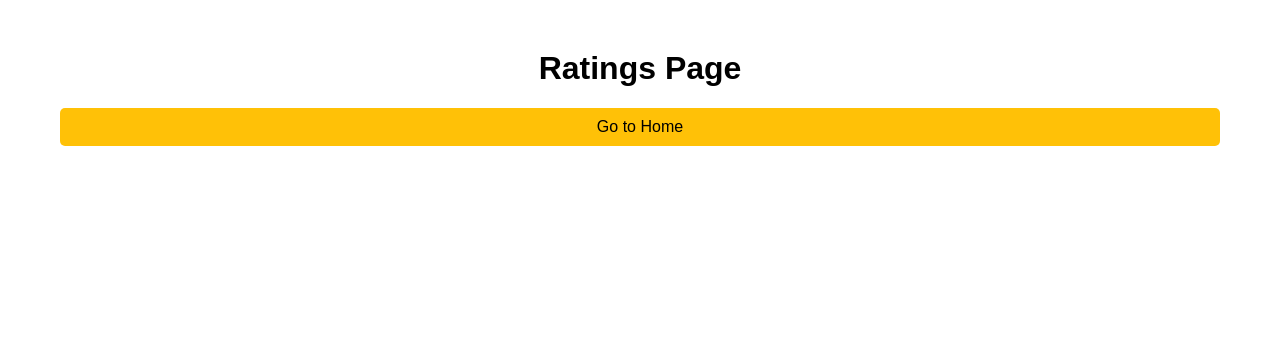
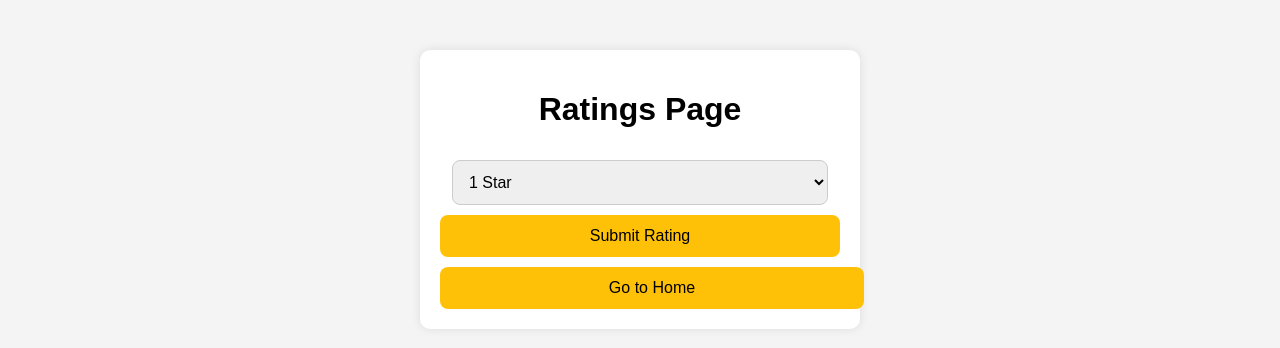
Before and after one commit to cloudlifetechie/frontend-sample, a plain HTML site: page ratings.html in a window 1280 px wide. Drawn offline with Linux system fonts and the light colour scheme.

Commit message:
front end

```diff
--- a/ratings.html
+++ b/ratings.html
@@ -10,20 +10,67 @@
             font-family: Arial, sans-serif;
             text-align: center;
             margin: 50px;
+            background-color: #f4f4f4;
         }
-        a {
+        .container {
+            max-width: 400px;
+            margin: auto;
+            background: white;
+            padding: 20px;
+            border-radius: 10px;
+            box-shadow: 0px 0px 10px rgba(0, 0, 0, 0.1);
+        }
+        button, a {
             display: block;
-            margin: 10px;
-            padding: 10px 20px;
+            width: 100%;
+            margin-top: 10px;
+            padding: 12px;
             text-decoration: none;
             background-color: #ffc107;
             color: black;
-            border-radius: 5px;
+            border-radius: 8px;
+            border: none;
+            cursor: pointer;
+            font-size: 16px;
+            transition: background 0.3s ease;
+        }
+        button:hover {
+            background-color: #e0a800;
+        }
+        select {
+            padding: 12px;
+            margin-top: 10px;
+            width: calc(100% - 24px);
+            border: 1px solid #ccc;
+            border-radius: 8px;
+            font-size: 16px;
         }
     </style>
+    <script>
+        function submitRating() {
+            const rating = document.getElementById('rating').value;
+            const lastPayment = localStorage.getItem('lastPayment');
+            if (lastPayment) {
+                alert('You rated the $' + lastPayment + ' payment with ' + rating + ' stars');
+                localStorage.removeItem('lastPayment');
+            } else {
+                alert('No recent payment found to rate.');
+            }
+        }
+    </script>
 </head>
 <body>
-    <h1>Ratings Page</h1>
-    <a href="index.html">Go to Home</a>
+    <div class="container">
+        <h1>Ratings Page</h1>
+        <select id="rating">
+            <option value="1">1 Star</option>
+            <option value="2">2 Stars</option>
+            <option value="3">3 Stars</option>
+            <option value="4">4 Stars</option>
+            <option value="5">5 Stars</option>
+        </select>
+        <button onclick="submitRating()">Submit Rating</button>
+        <a href="index.html">Go to Home</a>
+    </div>
 </body>
 </html>
```
Also changed, not shown: index.html (+9 -3 lines), payment.html (+47 -6 lines).
